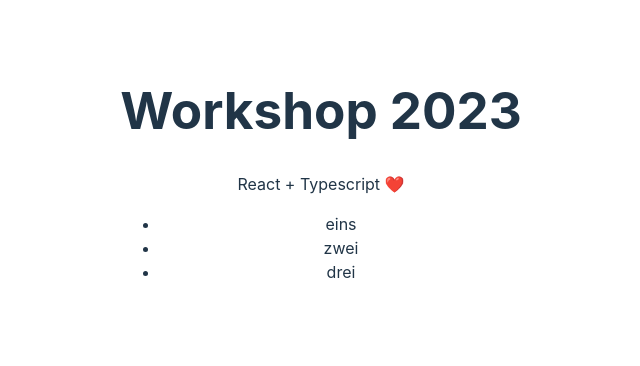
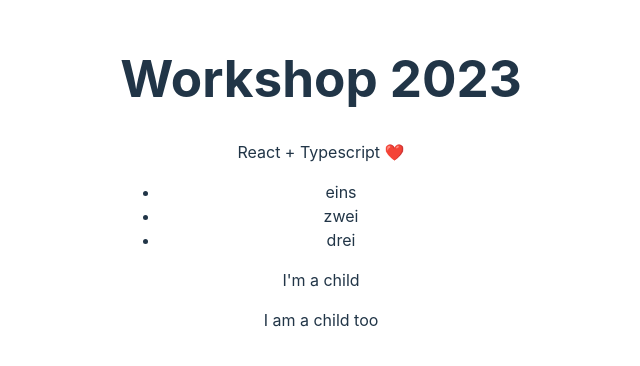
Before and after one commit to sandstorm/react-workshop-2023-09-hands-on, a React (Vite) app: page / in a window 1280 px wide. Shown: the part 226-592 px from the top of the page, without its empty margins (319-959 px from the left). Built offline with nearby package versions, Linux system fonts and the light colour scheme.

Commit message:
TASK: Exercise 2

```diff
--- a/src/App.tsx
+++ b/src/App.tsx
@@ -1,5 +1,6 @@
 import './App.css'
 import AppTitle from './components/AppTitle'
+import ComponentWithChildren from './components/ComponentWithChildren'
 import StringList from './components/StringList'
 
 function App() {
@@ -8,6 +9,10 @@
       {/* This is a comment */}
       <AppTitle title='Workshop 2023' subTitle='React + Typescript ❤️' />
       <StringList listOfStrings={['eins', 'zwei', 'drei']} />
+      <ComponentWithChildren>
+        <p>I'm a child</p>
+      </ComponentWithChildren>
+      <ComponentWithChildren children={'I am a child too'} />
     </>
   )
 }
--- /dev/null
+++ b/src/components/ComponentWithChildren.tsx
@@ -0,0 +1,15 @@
+import { ReactNode } from "react"
+
+type ComponentWithChildrenProps = {
+    children: ReactNode
+}
+
+const ComponentWithChildren = (props: ComponentWithChildrenProps) => {
+    return (
+        <div>
+            {props.children}
+        </div>
+    )
+}
+
+export default ComponentWithChildren
```
